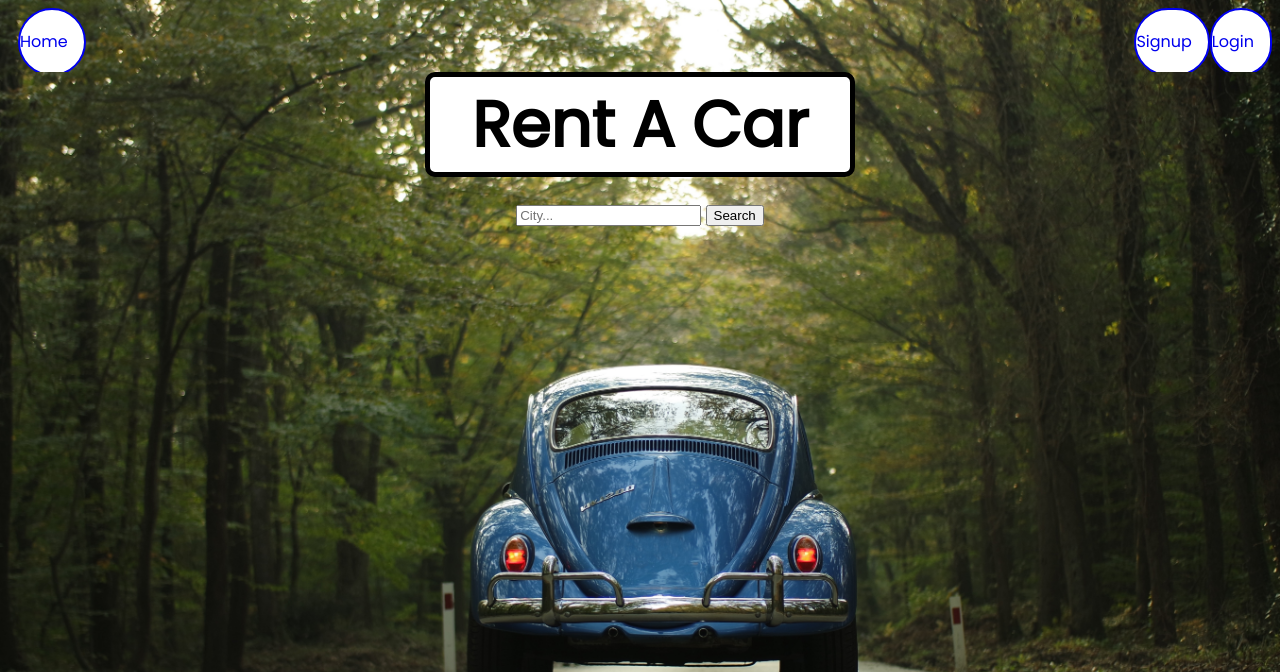
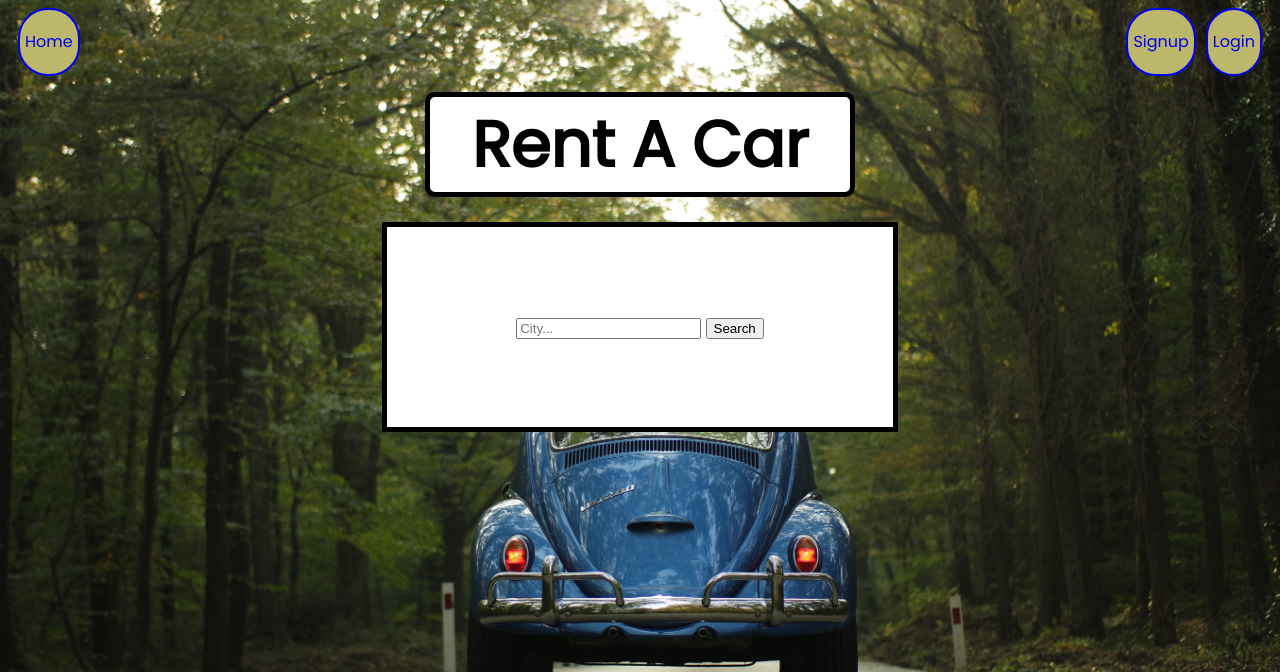
Before and after one commit to campbell-lucas/rent_a_car, a Django app: page / in a window 1280 px wide. Shown: the top 672 px of the page. Run offline with Django 4.2, Linux system fonts and the light colour scheme; parts of the project's set-up code (start-up, migrations or seed data) failed here and were passed over.

Commit message:
edited the styles

```diff
--- a/static/styles/main.css
+++ b/static/styles/main.css
@@ -21,6 +21,7 @@ h1 {
 
 nav {
     margin: 0;
+    padding-bottom: 20px;
     overflow: hidden;
 }
 
@@ -39,16 +40,25 @@ nav ul li {
 nav ul li a {
     display: block;
     line-height: 4em;
-    padding-right: 1em;
     text-decoration: none;
     border: 2px solid;
-    border-radius: 50px;
-    background-color: white;
+    border-radius: 30px;
+    background-color: darkkhaki;
+    padding-left: 5px;
+    padding-right: 5px;
 }
 
 nav ul li:first-child {
     margin-right: auto;
     padding-left: 10px;
+}
+
+nav ul li:nth-child(2) {
+    margin-right: 10px;
+}
+
+nav ul li:nth-child(3) {
+    margin-right: 10px;
 }
 
 .password-change-form ul {
@@ -70,17 +80,6 @@ nav ul li:first-child {
     visibility: hidden;
 }
 
-#id_username {
-
-}
-
-/*.backdrop {*/
-/*    height: 1000px;*/
-/*    background: url("/static/images/car-forest.jpg") no-repeat;*/
-/*    background-size: cover;*/
-/*    position: relative;*/
-/*}*/
-
 .title {
     font-size: 64px;
     text-align: center;
@@ -90,3 +89,17 @@ nav ul li:first-child {
     margin-left: 33%;
     margin-right: 33%;
 }
+
+div .search-box{
+    border: 5px solid;
+    background-color: white;
+    display: flex;
+}
+
+.search-form {
+    margin: auto;
+}
+
+.search-form label {
+
+}
```
